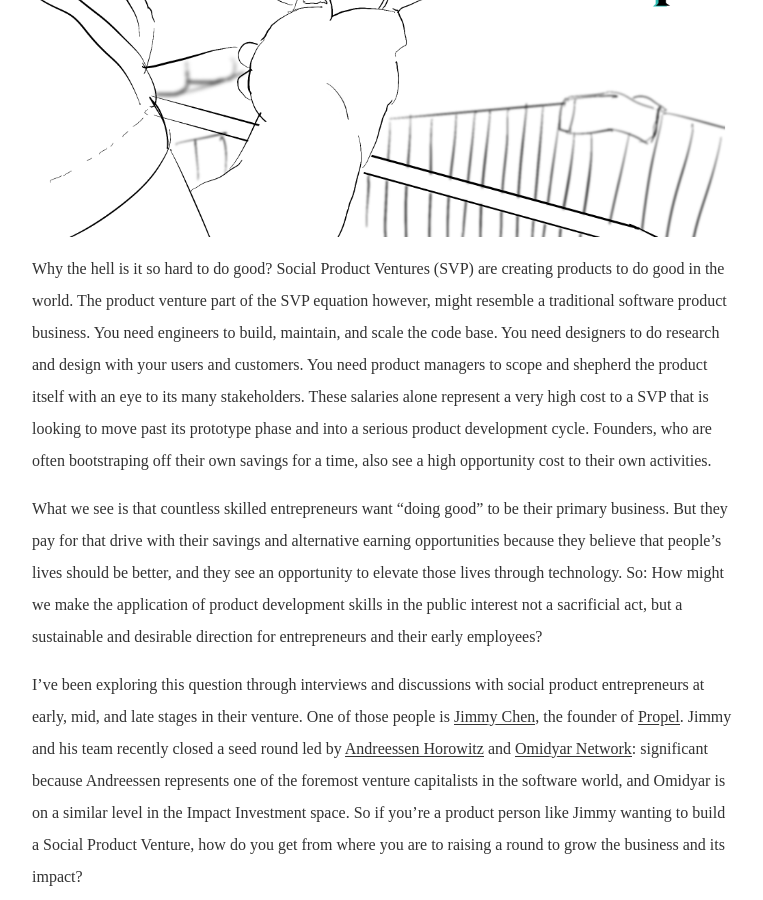
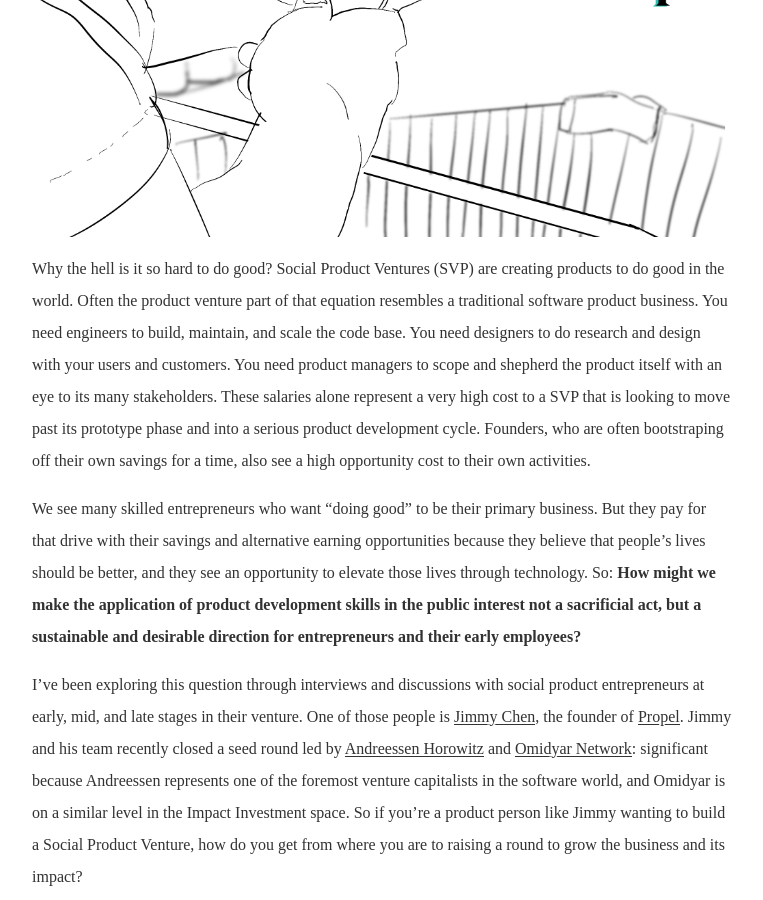
Before and after one commit to readywater/log.andrewlb.com, a Jekyll site: the page built from _posts/2017-07-31-Propel.md, in a window 1280 px wide and 900 px high, scrolled down 490 px. Shown: the whole window, without its empty margins (258-1021 px from the left). Built offline with Jekyll 4.4.1, drawn with Linux system fonts in a browser that asks for light colours; some web fonts are replaced; comment, search, counter and statistics services are not loaded.

Commit message:
Small edits

```diff
--- a/_posts/2017-07-31-Propel.md
+++ b/_posts/2017-07-31-Propel.md
@@ -8,9 +8,9 @@ tags: [social venture design, newamerica, research, propel, casestudy]
 image: '/images/posts/20170731-propel.jpg'
 ---
 
-Why the hell is it so hard to do good? Social Product Ventures (SVP) are creating products to do good in the world. The product venture part of the SVP equation however, might resemble a traditional software product business. You need engineers to build, maintain, and scale the code base. You need designers to do research and design with your users and customers. You need product managers to scope and shepherd the product itself with an eye to its many stakeholders. These salaries alone represent a very high cost to a SVP that is looking to move past its prototype phase and into a serious product development cycle. Founders, who are often bootstraping off their own savings for a time, also see a high opportunity cost to their own activities.
+Why the hell is it so hard to do good? Social Product Ventures (SVP) are creating products to do good in the world. Often the product venture part of that equation resembles a traditional software product business. You need engineers to build, maintain, and scale the code base. You need designers to do research and design with your users and customers. You need product managers to scope and shepherd the product itself with an eye to its many stakeholders. These salaries alone represent a very high cost to a SVP that is looking to move past its prototype phase and into a serious product development cycle. Founders, who are often bootstraping off their own savings for a time, also see a high opportunity cost to their own activities.
 
-What we see is that countless skilled entrepreneurs want "doing good" to be their primary business. But they pay for that drive with their savings and alternative earning opportunities because they believe that people's lives should be better, and they see an opportunity to elevate those lives through technology. So: How might we make the application of product development skills in the public interest not a sacrificial act, but a sustainable and desirable direction for entrepreneurs and their early employees?
+We see many skilled entrepreneurs who want "doing good" to be their primary business. But they pay for that drive with their savings and alternative earning opportunities because they believe that people's lives should be better, and they see an opportunity to elevate those lives through technology. So: **How might we make the application of product development skills in the public interest not a sacrificial act, but a sustainable and desirable direction for entrepreneurs and their early employees?**
 
 I've been exploring this question through interviews and discussions with social product entrepreneurs at early, mid, and late stages in their venture. One of those people is [Jimmy Chen](https://www.crunchbase.com/person/jimmy-chen-3#/entity), the founder of [Propel](https://www.joinpropel.com/). Jimmy and his team recently closed a seed round led by [Andreessen Horowitz](https://a16z.com/) and [Omidyar Network](https://www.omidyar.com/): significant because Andreessen represents one of the foremost venture capitalists in the software world, and Omidyar is on a similar level in the Impact Investment space. So if you're a product person like Jimmy wanting to build a Social Product Venture, how do you get from where you are to raising a round to grow the business and its impact?
 
```
